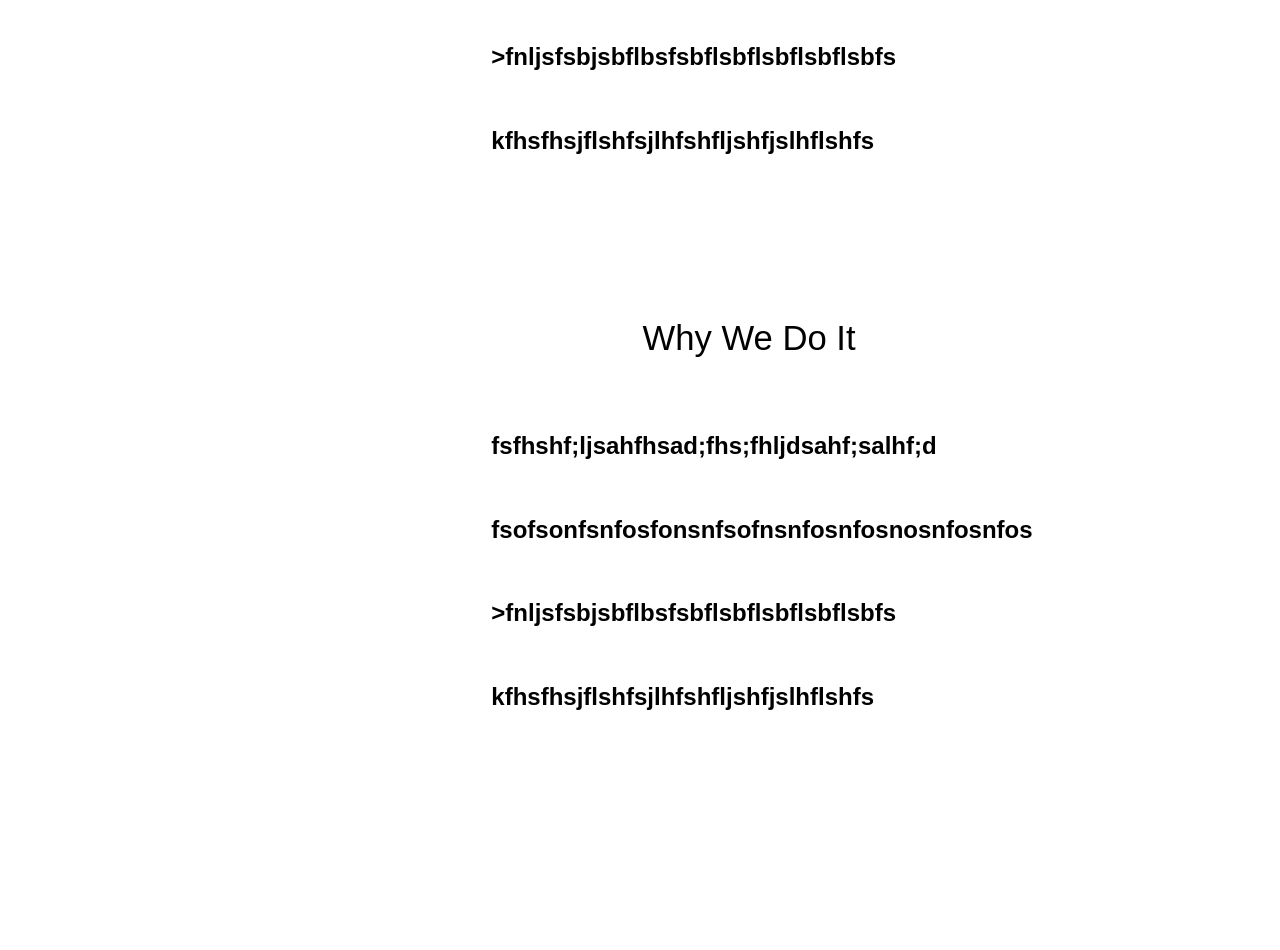
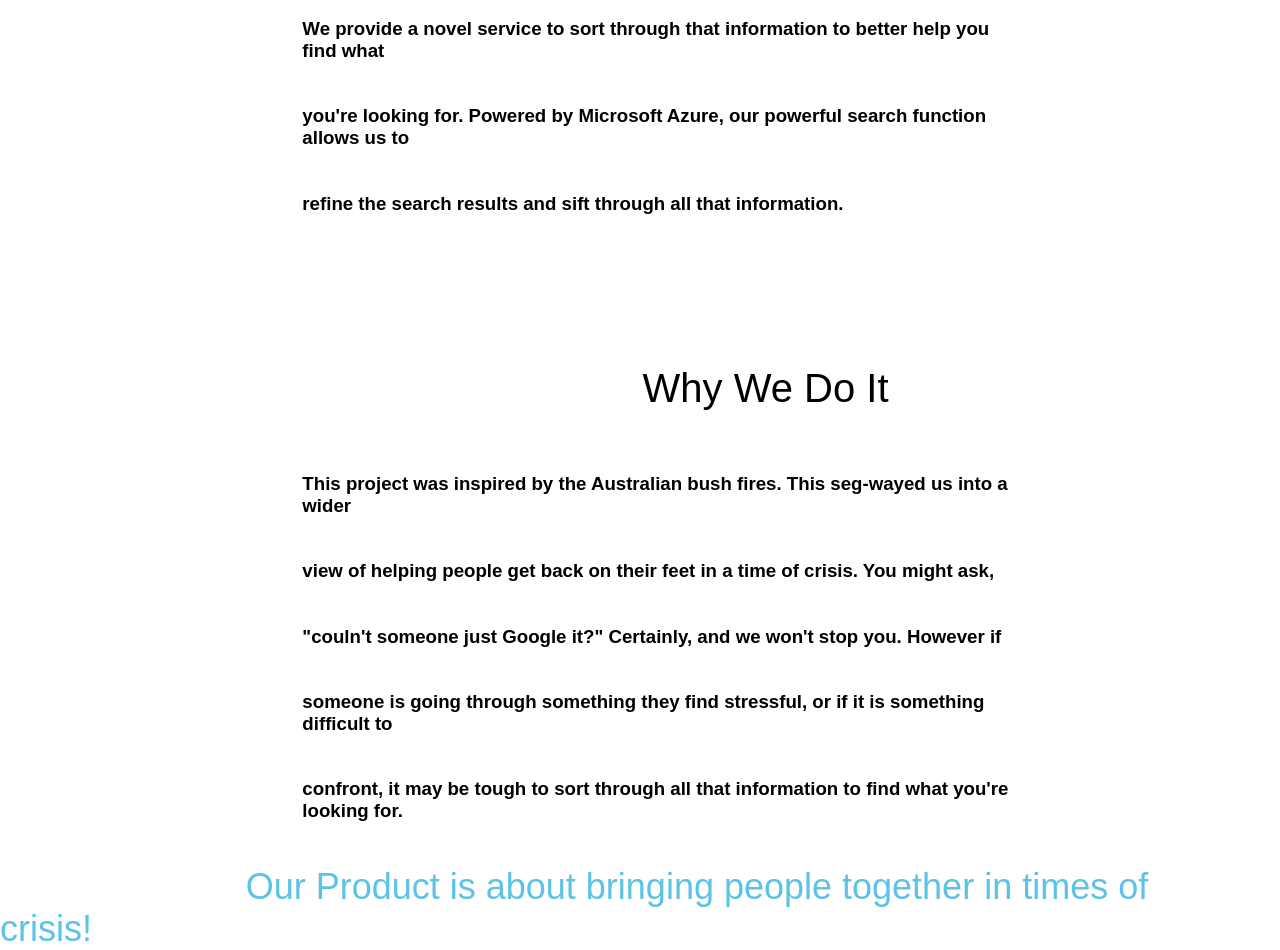
Before and after one commit to Shleby/TAMUhack2020, a React (Create React App) app: page /about in a window 1280 px wide. Shown: the part 560-1510 px from the top of the page. Before the commit the page ends 1271 px from the top, so only its background shows below. Built offline with nearby package versions, Linux system fonts and the light colour scheme.

Commit message:
about stuff

```diff
--- a/src/pages/About.css
+++ b/src/pages/About.css
@@ -35,16 +35,23 @@ h9 {
 h7 {
   margin-left: 17cm;
   color: black;
-  font-size: 26pt;
+  font-size: 30pt;
 }
 
 h6 {
-  margin-right: 17cm;
-  margin-left: 13cm;
+  margin-right: 7cm;
+  margin-left: 8cm;
   color: black;
-  font-size: 18pt;
+  font-size: 14pt;
 }
 .link-abt {
   color: white;
   text-decoration: none;
 }
+
+h16 {
+  margin-right: 7cm;
+  margin-left: 6.5cm;
+  color:#5dc3e6;
+  font-size: 27pt;
+}
--- a/src/pages/About.jsx
+++ b/src/pages/About.jsx
@@ -22,11 +22,10 @@ class About extends React.Component {
           <h7>What We Do</h7>
           <br></br>
           <br></br>
-          <h6>fsfhshf;ljsahfhsad;fhs;fhljdsahf;salhf;d</h6>
-          <h6>fsofsonfsnfosfonsnfsoasdffnsnfosnfosnosnfosnfos</h6>
-          <h6>>fnljsfsbjsbflbsfsbflsbflsbflsbflsbfs</h6>
-          <h6>kfhsfhsjflshfsjlhfshfljshfjslhflshfs</h6>
-          <br></br>
+          <h6>Life is intense, and immensely huge. So is the internet--the internet has a LOT of information.</h6><br></br>
+          <h6>We provide a novel service to sort through that information to better help you find what </h6>
+          <h6>you're looking for. Powered by Microsoft Azure, our powerful search function allows us to </h6>
+          <h6>                     refine the search results and sift through all that information.</h6><br></br>
           <br></br>
           <br></br>
           <br></br>
@@ -35,10 +34,13 @@ class About extends React.Component {
           <h7>Why We Do It</h7>
           <br></br>
           <br></br>
-          <h6>fsfhshf;ljsahfhsad;fhs;fhljdsahf;salhf;d</h6>
-          <h6>fsofsonfsnfosfonsnfsofnsnfosnfosnosnfosnfos</h6>
-          <h6>>fnljsfsbjsbflbsfsbflsbflsbflsbflsbfs</h6>
-          <h6>kfhsfhsjflshfsjlhfshfljshfjslhflshfs</h6>
+          <h6>This project was inspired by the Australian bush fires. This seg-wayed us into a wider</h6>
+          <h6>view of helping people get back on their feet in a time of crisis. You might ask, </h6>
+          <h6>"couln't someone just Google it?" Certainly, and we won't stop you. However if</h6>
+          <h6>someone is going through something they find stressful, or if it is something difficult to</h6>
+          <h6>confront, it may be tough to sort through all that information to find what you're looking for.</h6>
+
+          <h16>Our Product is about bringing people together in times of crisis!</h16>
         </div>
       </div>
     );
--- a/src/pages/volunteer.css
+++ b/src/pages/volunteer.css
@@ -74,7 +74,8 @@ p {
 }
 
 h13 {
-  margin-left: 16cm;
+  font-size:30pt;
+  margin-left: 13.5cm;
   font-weight: bold;
 }
 
@@ -82,3 +83,9 @@ h12 {
   margin-left: 16cm;
   font-weight: 300;
 }
+
+h14 {
+ color: #17acdf;
+  margin-left: 19cm;
+  font-weight: 300;
+}
--- a/src/pages/volunteer.jsx
+++ b/src/pages/volunteer.jsx
@@ -14,9 +14,12 @@ class volunteer extends React.Component {
           <br></br>
           <br></br>
           <h13>Volunteer/Donation Interest Form</h13>
+          <br></br><br></br>
+          <h14>Help your community!</h14><br></br><br></br>
+          <h12> If you would like to be placed on our Volunteer/Donation </h12><br></br>
+          <h12>list in case of Emergency in your area, Please fill out form.</h12>
 
-          <br></br>
-          <br></br>
+          <br></br><br></br>
           <h12>Full Name </h12>
           <h>
             <input></input>
@@ -63,6 +66,9 @@ class volunteer extends React.Component {
           <h>
             <input></input>
           </h>
+<br></br><br></br><br></br><br></br>
+
+          <h12><button>Submit</button></h12>
           <br></br><br></br><br></br><br></br><br></br><br></br><br></br><br></br>
 <h12> For more Donation information please check out these websites</h12>
 <br></br><br></br>
```
